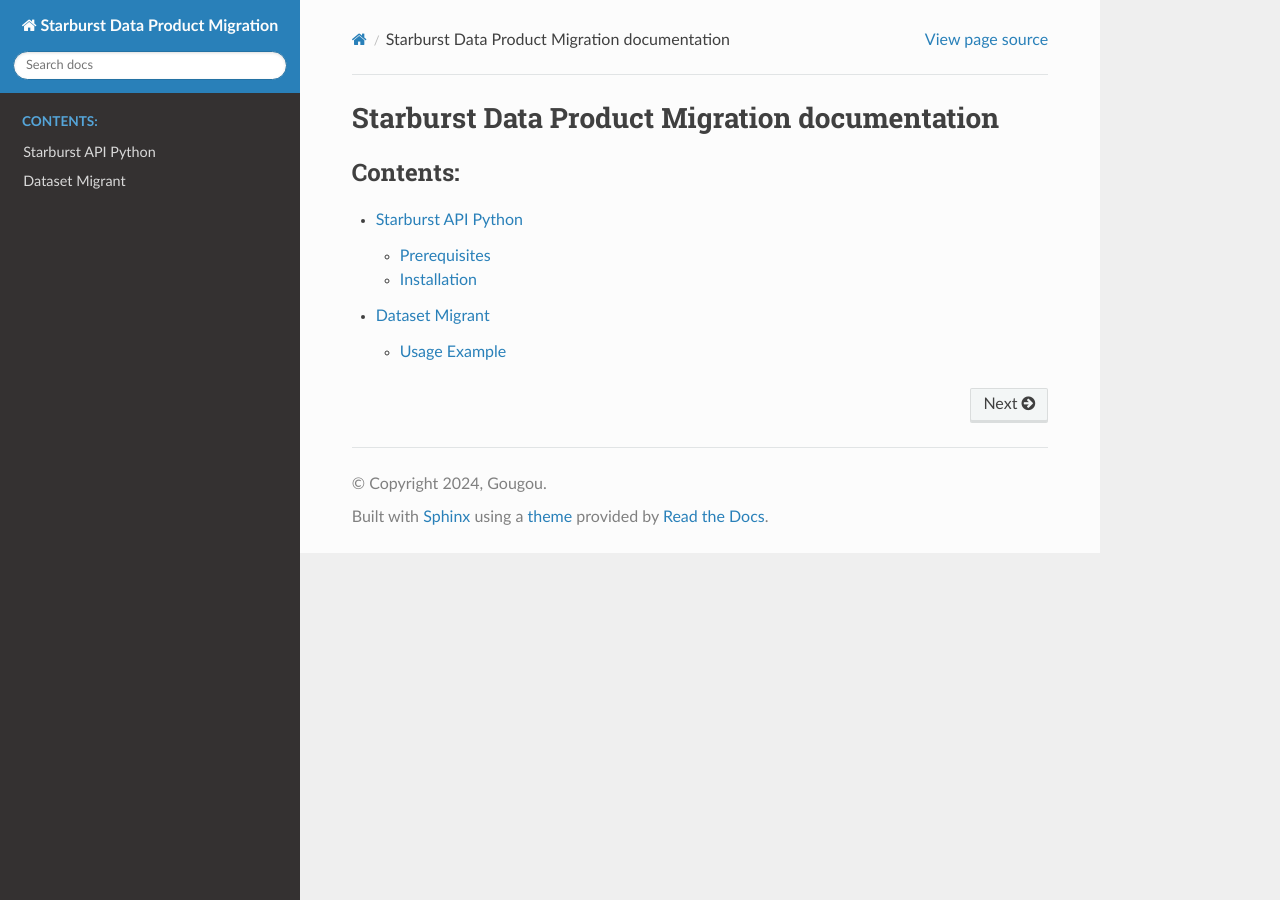
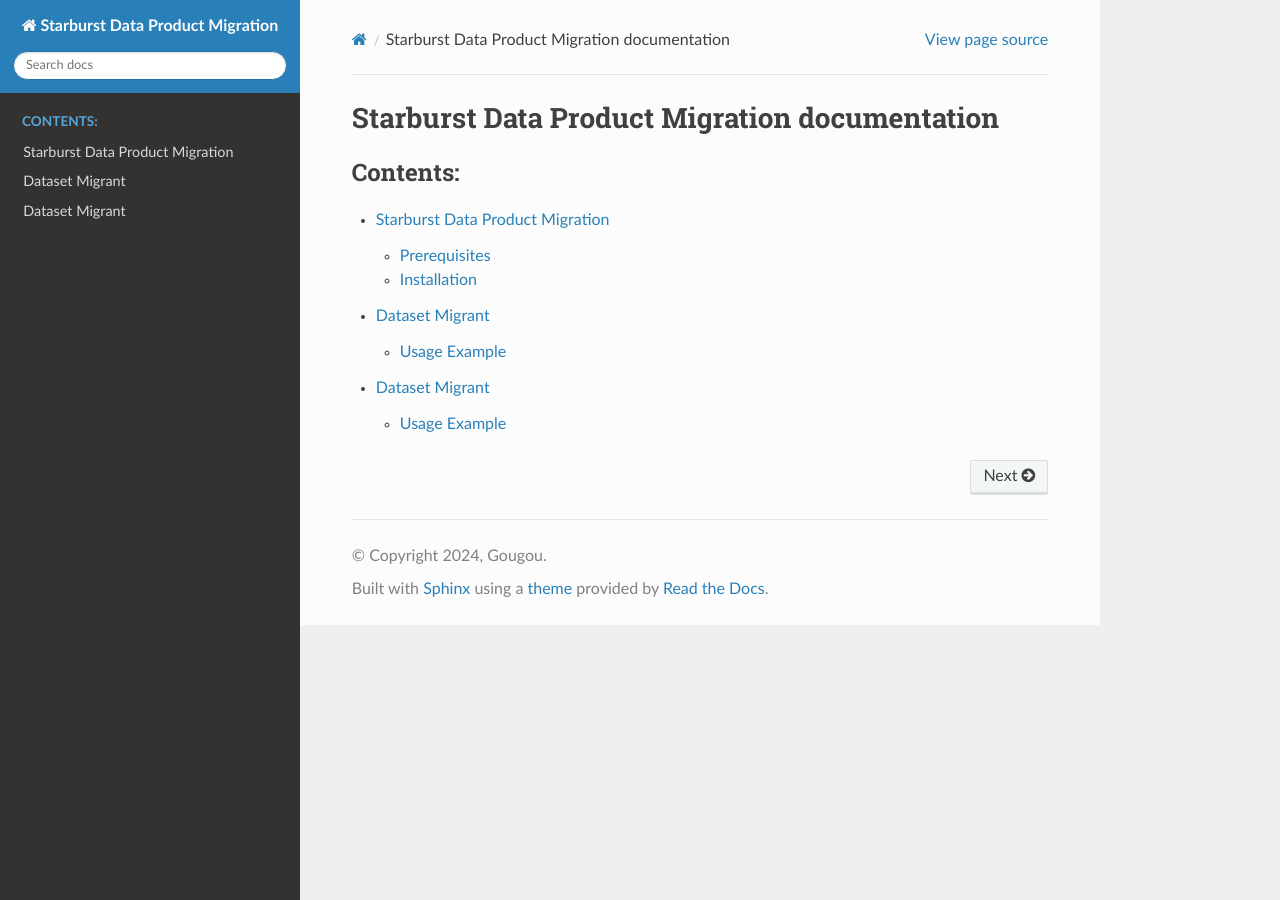
Before and after one commit to Donutson/starburst-data-product-migration, a Sphinx documentation site: the page built from docs_source/source/index.rst, in a window 1280 px wide. Built offline with Sphinx 7.4.7 and the Read the Docs theme 3.1.0, drawn with Linux system fonts in a browser that asks for light colours; some of the changed lines change nothing that is shown.

Commit message:
docs(migrators): new page

```diff
--- a/docs_source/source/index.rst
+++ b/docs_source/source/index.rst
@@ -13,3 +13,4 @@
 
    introduction
    dataset_migrant
+   migrators
--- a/docs_source/source/introduction.rst
+++ b/docs_source/source/introduction.rst
@@ -1,5 +1,5 @@
-Starburst API Python
-====================
+Starburst Data Product Migration
+================================
 
 This package provides a set of APIs to help you migrate data products or datasets from one Starburst Enterprise instance to another.
 
--- /dev/null
+++ b/docs_source/source/migrators.rst
@@ -0,0 +1,107 @@
+Dataset Migrant
+=================
+
+.. autoclass:: migrators.datamesh_migrators.DatameshMigrator
+
+
+Usage Example
+-------------
+
+1. Prerequisite: Define Connection Info
+
+.. code-block:: python
+    from starburst_api.classes. import StarburstConnectionInfo
+
+    # Connection details for source and destination instances
+    connection_src = StarburstConnectionInfo(
+        host="source.starburst-instance.com",
+        port=8080,
+        username="source_user",
+        password="source_password",
+    )
+
+    connection_dest = StarburstConnectionInfo(
+        host="destination.starburst-instance.com",
+        port=8080,
+        username="destination_user",
+        password="destination_password",
+    )
+
+2. Initialize DatameshMigrator
+
+.. code-block:: python
+
+    # Initialize the migrator
+    migrator = DatameshMigrator(connection_info_src=connection_src, connection_info_dest=connection_dest)
+
+3. Migrate a Dataset
+
+.. code-block:: python
+    # Define dataset migration details
+    from datamesh_migration.migrators.dataset_migrant import DatasetMigrant
+
+    dataset_details = {
+        "name": "Customer Data",
+        "type": "view",
+        "productDestName": "CustomerData_v2"
+    }
+
+    product_names = {
+        "src": "CustomerData_v1",
+        "dest": "CustomerData_v2"
+    }
+
+    domain_names = {
+        "src": "Customer Domain",
+        "dest": "Updated Customer Domain"
+    }
+
+    dataset_migrant = DatasetMigrant(dataset=dataset_details, products_names=product_names, domains_names=domain_names)
+
+    # Migrate the dataset
+    migrator.migrate_dataset(dataset_migrant)
+
+4. Migrate a Product
+
+.. code-block:: python
+    # Define source and destination domains
+    domains = {
+        "src": "Customer Domain",
+        "dest": "Updated Customer Domain"
+    }
+
+    # Specify product to migrate
+    product_name = "CustomerData_v1"
+
+    # Migrate the product
+    migrator.migrate_product(domains, product_name)
+
+5. Migrate a Domain
+
+.. code-block:: python
+
+    # Migrate a single domain
+    migrator.migrate_domain("Customer Domain")
+
+6. Migrate All Products in a Domain
+
+.. code-block:: python
+
+    # Define source and destination domains
+    all_domains = {
+        "src": "Customer Domain",
+        "dest": "Updated Customer Domain"
+    }
+
+    # Migrate all products from the source domain
+    migrator.migrate_all_domain_products(all_domains)
+
+7. Migrate Based on Starburst Files
+
+.. code-block:: python
+
+    # Directory containing Starburst configuration files
+    config_directory = "/path/to/config/files"
+
+    # Migrate based on files
+    migrator.migrate_from_starburst_files(config_directory)
```
